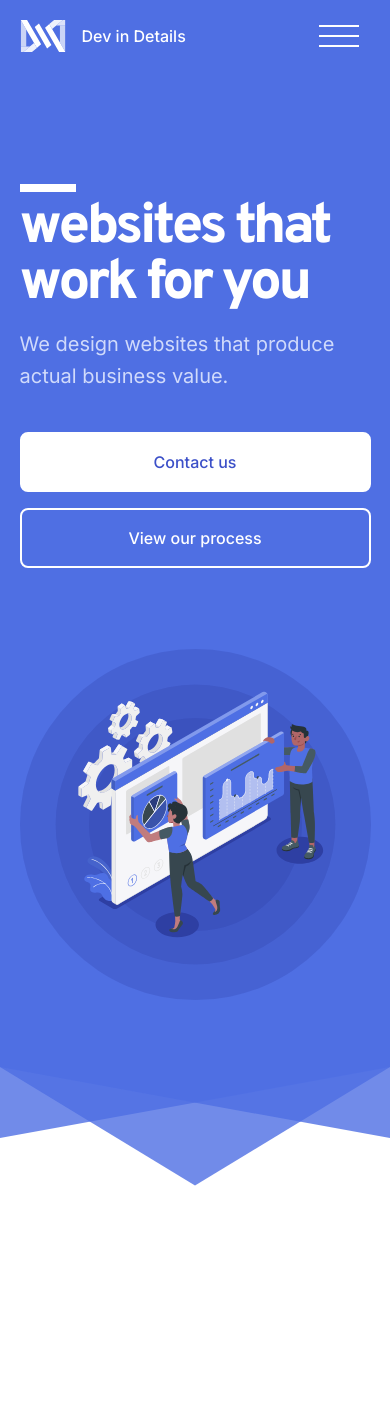
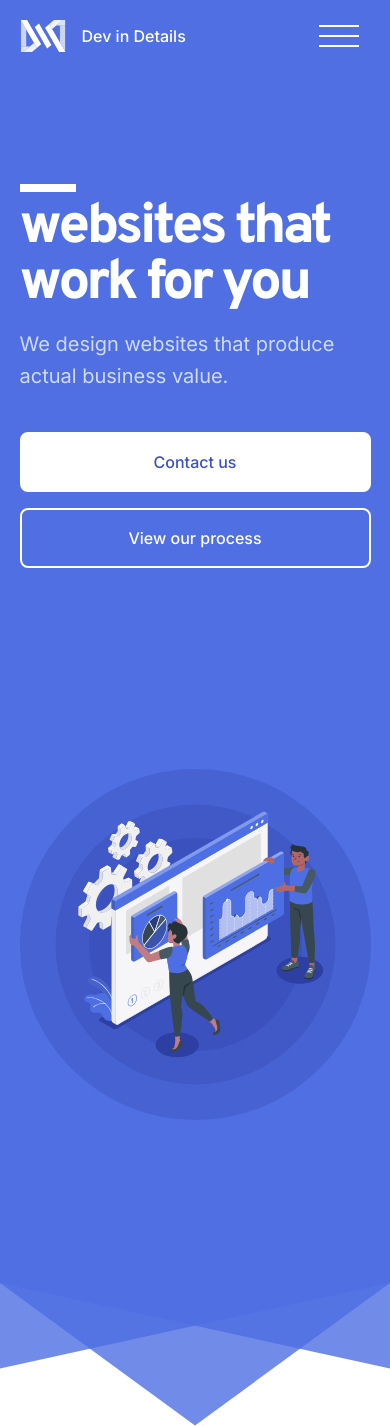
Before and after one commit to AmmDuncan/dev-in-details, a Next.js app: page / in a window 390 px wide. Before the commit the page ends 1186 px from the top, so only its background shows below. Built offline with nearby package versions, Linux system fonts and the light colour scheme.

Commit message:
fixed highlights position on mobile

```diff
--- a/components/Hero/styles.js
+++ b/components/Hero/styles.js
@@ -91,7 +91,7 @@ export const HeroContent = styled.section`
 export const HeroIllustration = styled.section`
   position: relative;
   margin-bottom: 4rem;
-  min-height: 25rem;
+  min-height: 40rem;
   display: flex;
   justify-content: center;
 
@@ -158,6 +158,10 @@ export const HeroIllustration = styled.section`
     }
   }
 
+  ${media("above", "tabM")} {
+    min-height: 20rem;
+  }
+
   @media screen and (min-width: 768px) and (max-width: 1008px) {
     margin-bottom: 0;
 
```
